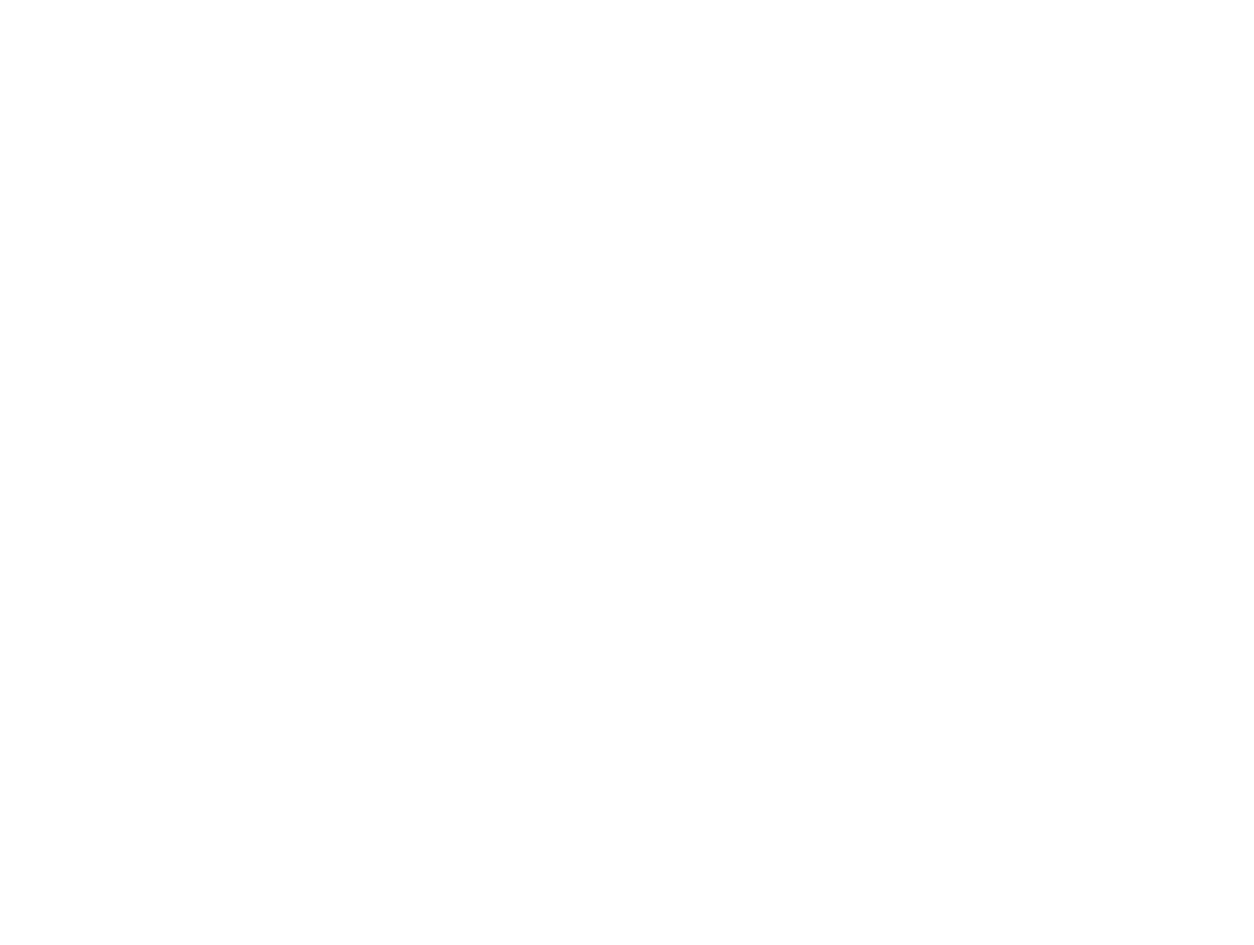
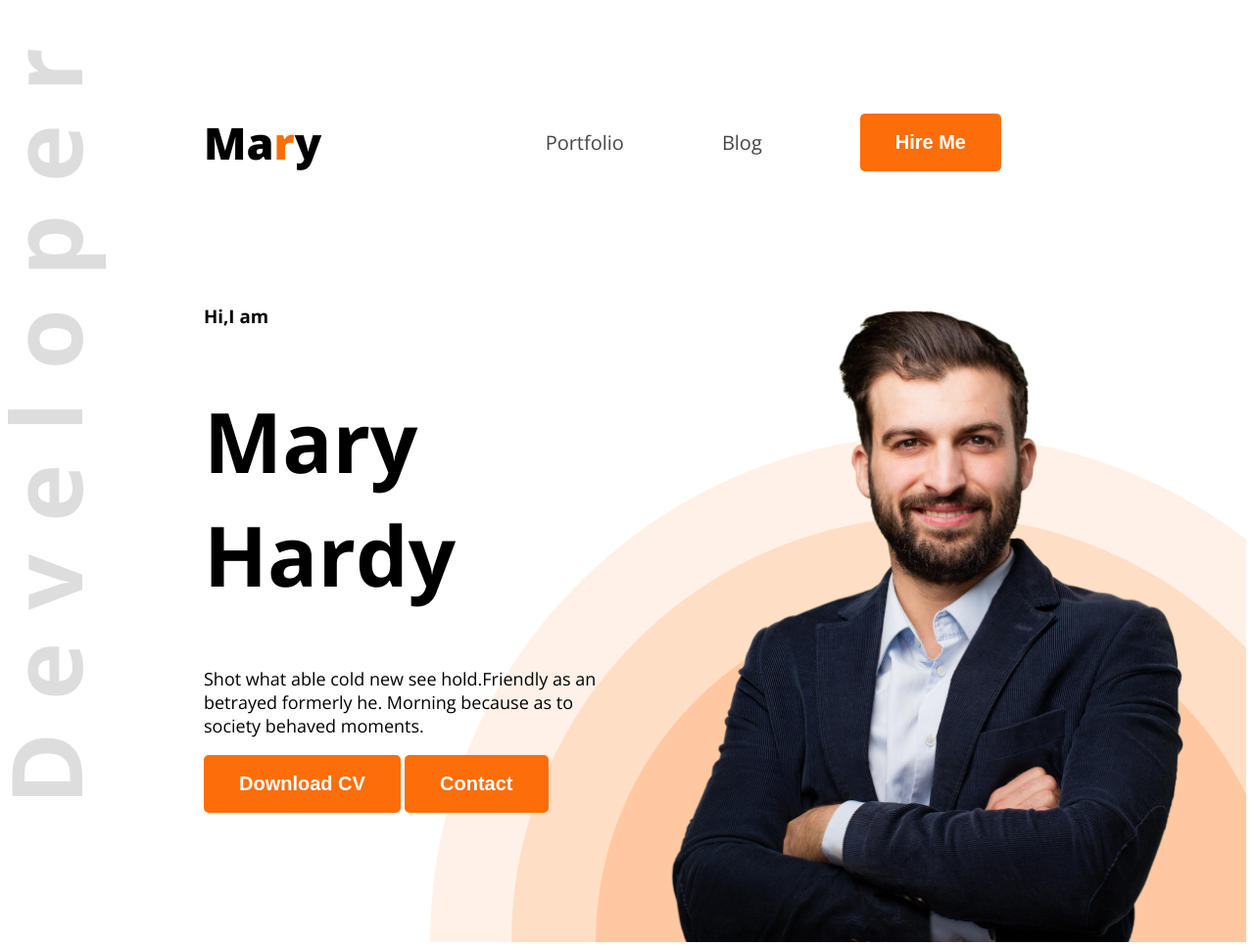
Before and after one commit to Sadhan-git/web-developer-portfolio-6, a plain HTML site: page index.html in a window 1280 px wide. Shown: the whole page at 98% size. Before the commit the page ends 800 px from the top, so only its background shows below. Drawn offline with nearby package versions, Linux system fonts and the light colour scheme; files that its build step writes are made by us from their sources.

Commit message:
html 2 time

```diff
--- a/index.html
+++ b/index.html
@@ -3,14 +3,39 @@
 <head>
     <meta charset="UTF-8">
     <meta name="viewport" content="width=device-width, initial-scale=1.0">
+    <link rel="preconnect" href="https://fonts.googleapis.com">
+<link rel="preconnect" href="https://fonts.gstatic.com" crossorigin>
+<link href="https://fonts.googleapis.com/css2?family=Open+Sans:ital,wght@0,300..800;1,300..800&display=swap" rel="stylesheet">
+    <link rel="stylesheet" href="portfolio.css">
     <title>web developer portfolio</title>
+    <link rel="stylesheet" href="styles/portfolio.css">
+
 </head>
-<body>
-    <header>
-
+<body class="open-sans-normal">
+    <header class="header">
+<nav>
+    <h3 class="nav-title">Ma<span class="name-color">r</span>y</h3>
+    <ul>
+    <li><a class="nav-color"href="">Portfolio</a></li>
+    <li><a class="nav-color"href="">Blog</a></li>
+    <li><a class="nav-color"href=""><button class="btn-primary">Hire Me</button></a></li>
+    </ul>
+</nav>
+<div class="banner">
+    <div class="banner-content">
+        <h3 class="banner-gretting">Hi,I am</h3>
+        <h1 class="banner-title">Mary Hardy</h1>
+        <p class="banner-description">Shot what able cold new see hold.Friendly as an betrayed formerly he. Morning because as to society behaved moments.</p>
+        <button class="btn-primary">Download CV</button>
+        <button class="btn-primary">Contact</button>
+    </div>
+    <img class="banner-profile-pic" src="images/hardy.png" alt="">
+</div>
     </header>
     <main>
+<section class="">
 
+</section>
     </main>
     <section>
 
--- /dev/null
+++ b/styles/portfolio.css
@@ -0,0 +1,88 @@
+    .open-sans-normal {
+  font-family: "Open Sans", sans-serif;
+  font-optical-sizing: auto;
+  font-style: normal;
+  font-variation-settings:
+    "width" 100;
+}
+
+/* nav styles */
+nav{
+    display:flex;
+    align-items: center;
+    justify-content:space-between;
+    margin:50px 200px;
+
+
+}
+nav ul{
+    display:flex;
+    align-items: center;
+
+
+}
+.nav-title{
+    font-weight: 800;
+    font-size: 45px;
+
+}
+.name-color{
+color:#FD6E0A;
+}
+
+nav ul li{
+    list-style: none;
+    font-size:20px;
+    margin:50px;
+
+}
+nav ul a{
+    text-decoration: none;
+}
+.nav-color{
+color:#474747;
+}
+
+.btn-primary{
+  background-color:#FD6E0A;
+  padding:18px 36px;
+  font-weight:bold;
+  font-size:20px;
+  color:white;
+  border-radius: 5px;
+  border:none;
+}
+
+ /* banner styles */
+.banner{
+    display:flex;
+    justify-content: space-between;
+    margin: 0 55px 0 200px;
+}
+.banner-greeting{
+    font-weight: bold;
+    font-size:45px;
+}
+.banner-title{
+    font-weight: bold;
+    font-size:85px;
+}
+.banner-description{
+    font-weight:200;
+    font-size:18px;
+}
+.banner-profile-pic{
+    width: 580px;
+
+
+}
+.banner-content{
+    max-width: 585px;
+    margin-top:inherit;
+}
+/* background styles */
+.header{
+    background-image: url(../images/developer.png),url(../images/header_bg.png);
+    background-repeat: no-repeat;
+    background-position: top left,bottom right;
+}
```
